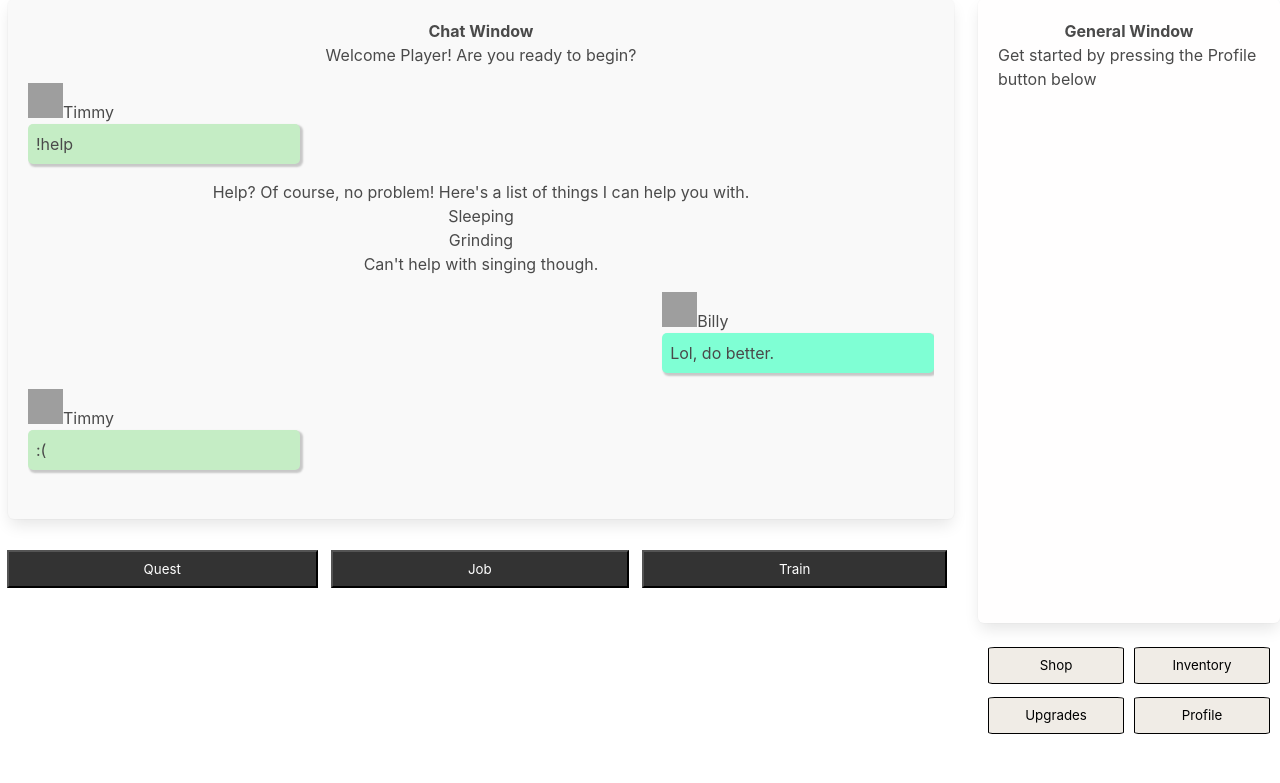
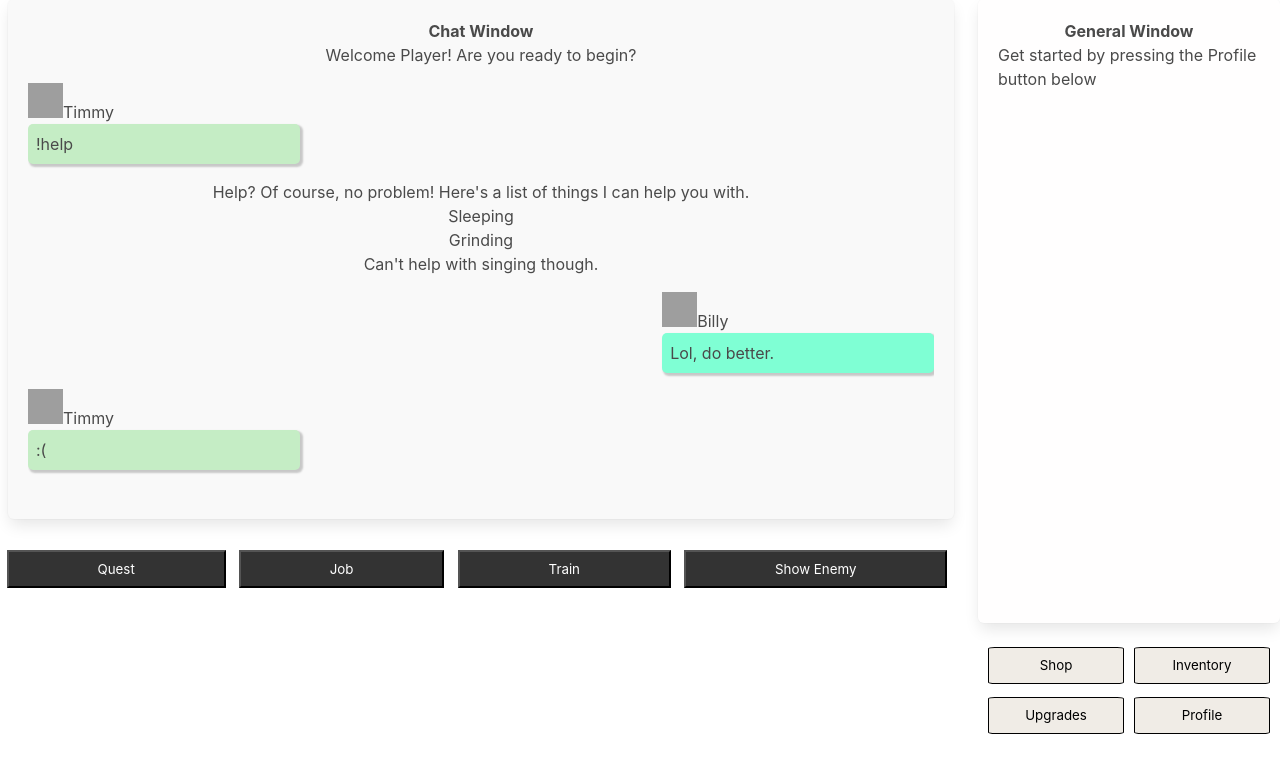
Before and after one commit to IsaiahSama/Fight-Parade, a Flask app: page / in a window 1280 px wide. Shown: the part 17-800 px from the top of the page. Run offline with Flask 3, Linux system fonts and the light colour scheme; some libraries are stand-ins or nearby versions; grey boxes are pictures that could not be loaded.

Commit message:
Can now  view enemy information

```diff
--- a/Application/app.py
+++ b/Application/app.py
@@ -22,9 +22,9 @@ def get_chat():
     return render_template("chatBodyTemplate.html", messages=messages)
 
 @app.route("/get/stats/")
-def get_stats():
-    stats = load_stats()
-    return render_template("statWindowTemplate.html", stats=stats)
+def get_profile():
+    profile = load_stats()
+    return render_template("statWindowTemplate.html", stats=profile)
 
 @app.route("/get/upgrades/")
 def get_upgrades():
@@ -50,6 +50,11 @@ def get_shop(type_=""):
     page = "shopWindowTemplate.html" if not type_ else "shopItemsTemplate.html"
 
     return render_template(page, tier=tier, pcoins=pcoins, level=level, items=items)
+
+@app.route("/get/enemy/")
+def get_enemy():
+    enemy = load_enemy()
+    return render_template("statWindowTemplate.html", stats=enemy)
 
 # Adding
 @app.route("/add/user/", methods=["POST"])
--- a/Application/modelTesting.py
+++ b/Application/modelTesting.py
@@ -93,5 +93,13 @@ def load_inventory(item_str:str) -> Item:
 
     return [item[0] for item in items]
 
+def load_enemy() -> Enemy:
+    enemy = db.session.execute(db.select(Enemy)).fetchone()
+
+    if enemy:
+        return enemy[0]
+    return None
+
+
 if __name__ == "__main__":
     create_models()
--- a/Application/static/style/style.css
+++ b/Application/static/style/style.css
@@ -51,7 +51,7 @@ section {
 }
 
 #actionButtonsContainer > button {
-  flex: 1 3 auto;
+  flex: 1 4 auto;
   margin: 0.5em;
   padding: 0.7em;
 }
--- a/Application/templates/index.html
+++ b/Application/templates/index.html
@@ -28,6 +28,15 @@
             <button id="questButton" class="to-light inactive">Quest</button>
             <button id="jobButton" class="to-light inactive">Job</button>
             <button id="trainButton" class="to-light inactive">Train</button>
+            <button
+              id="enemyButton"
+              class="to-light"
+              hx-get="/get/enemy/"
+              hx-target="#generalWindow"
+              hx-swap="innrHTML transition:true"
+            >
+              Show Enemy
+            </button>
           </div>
         </section>
       </section>
```
